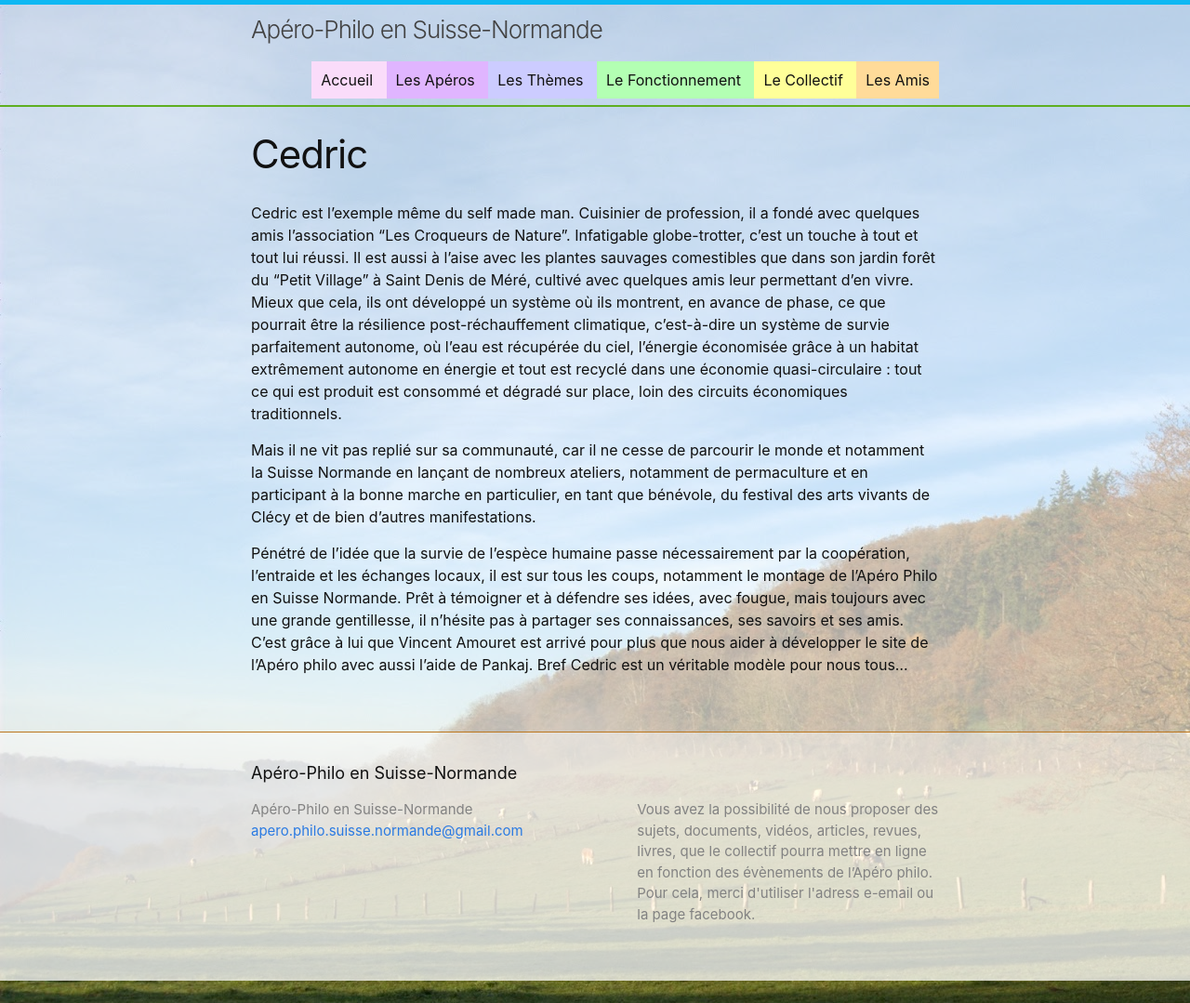
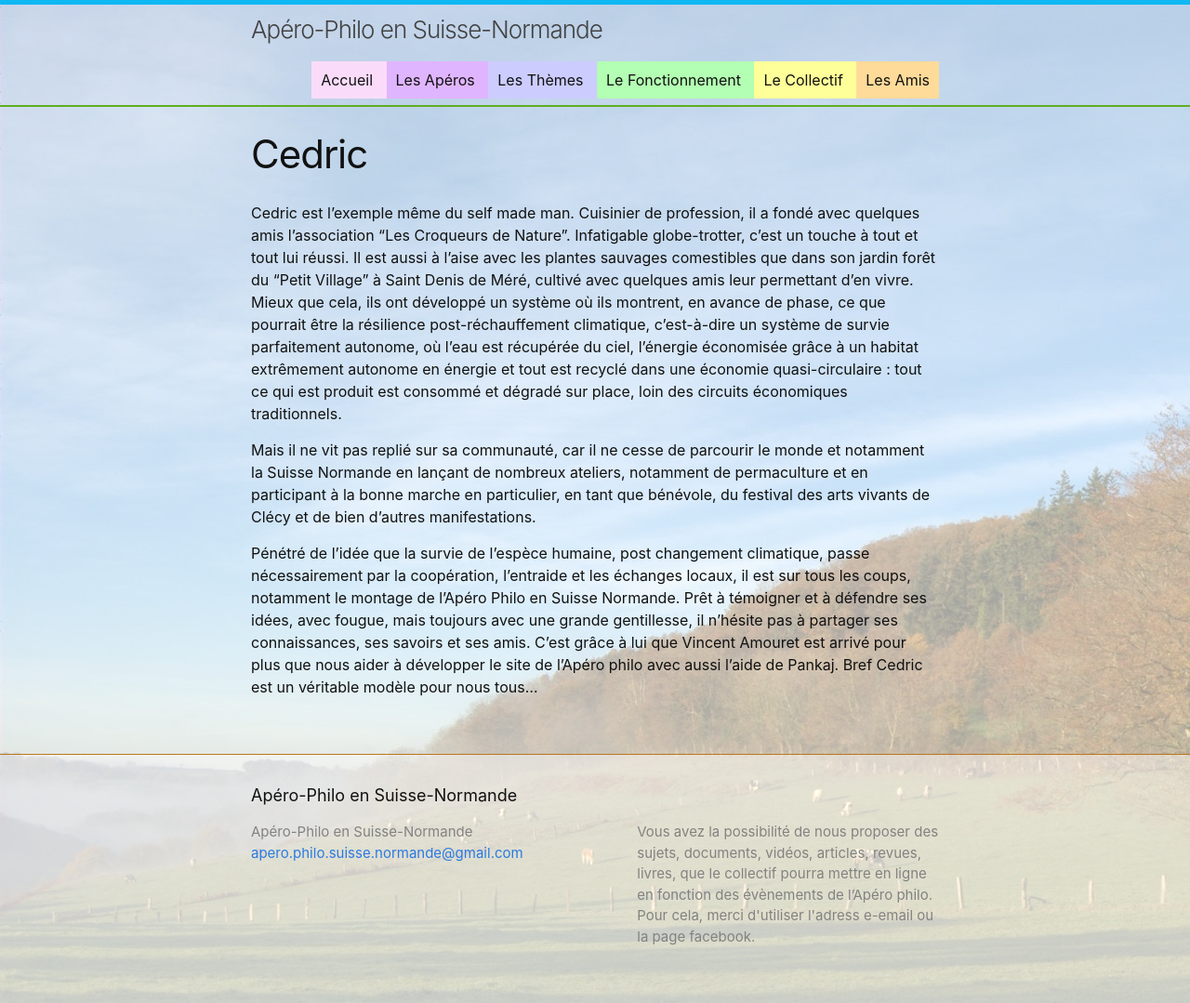
Before and after one commit to aperophilo/apero-philo-suisse-normande.github.io, a Jekyll site: the page built from collections/_members/cedric.md, in a window 1280 px wide. Shown: the whole page at 93% size. Built offline with Jekyll 4.4.1, drawn with Linux system fonts in a browser that asks for light colours.

Commit message:
Update cedric.md

```diff
--- a/collections/_members/cedric.md
+++ b/collections/_members/cedric.md
@@ -11,4 +11,4 @@ Cedric est l'exemple même du self made man. Cuisinier de profession, il a fond
 
 Mais il ne vit pas replié sur sa communauté, car il ne cesse de parcourir le monde et notamment la Suisse Normande en lançant de nombreux ateliers, notamment de permaculture et en participant à la bonne marche en particulier, en tant que bénévole, du festival des arts vivants de Clécy et de bien d'autres manifestations.
 
-Pénétré de l'idée que la survie de l'espèce humaine passe nécessairement par la coopération, l'entraide et les échanges locaux, il est sur tous les coups, notamment le montage de l'Apéro Philo en Suisse Normande. Prêt à témoigner et à défendre ses idées, avec fougue, mais toujours avec une grande gentillesse, il n'hésite pas à partager ses connaissances, ses savoirs et ses amis. C'est grâce à lui que Vincent Amouret est arrivé pour plus que nous aider à développer le site de l'Apéro philo avec aussi l'aide de Pankaj. Bref Cedric est un véritable modèle pour nous tous...
+Pénétré de l'idée que la survie de l'espèce humaine, post changement climatique, passe nécessairement par la coopération, l'entraide et les échanges locaux, il est sur tous les coups, notamment le montage de l'Apéro Philo en Suisse Normande. Prêt à témoigner et à défendre ses idées, avec fougue, mais toujours avec une grande gentillesse, il n'hésite pas à partager ses connaissances, ses savoirs et ses amis. C'est grâce à lui que Vincent Amouret est arrivé pour plus que nous aider à développer le site de l'Apéro philo avec aussi l'aide de Pankaj. Bref Cedric est un véritable modèle pour nous tous...
```
